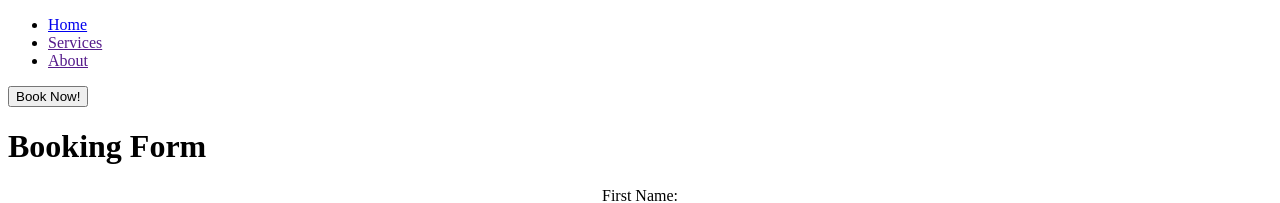
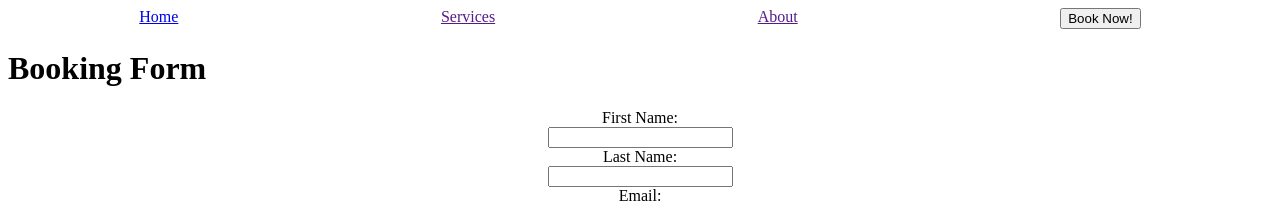
Before and after one commit to Brayydzz/Cleaning-Management-Frontend, a React (Create React App) app: page /bookings in a window 1280 px wide. Shown: the top 203 px of the page. Built offline with nearby package versions, Linux system fonts and the light colour scheme; no server answers; the HTML template or start-up script is replaced by a standard one.

Commit message:
Minor styling on Nav

```diff
--- a/src/Styled.js
+++ b/src/Styled.js
@@ -8,3 +8,16 @@ export const Form = styled.form `
     justify-content: center;
     align-items: center;
 `
+
+export const Navbar = styled.nav `
+    display: flex;
+    justify-content: space-between
+`
+
+export const NavUl = styled.ul `
+    display: flex;
+    justify-content: space-around;
+    list-style-type: none;
+    padding: 0;
+    margin: 0;
+`
--- a/src/components/Nav.js
+++ b/src/components/Nav.js
@@ -1,15 +1,16 @@
 import { Link } from "react-router-dom"
+import { NavUl } from "../Styled"
 
 const Nav = () => {
 
     return (
         <nav>
-            <ul>
+            <NavUl>
                 <li><Link to="/">Home</Link></li>
                 <li><Link>Services</Link></li>
                 <li><Link>About</Link></li>
-            </ul>
-            <Link to="/bookings"><button>Book Now!</button></Link>
+                <Link to="/bookings"><button>Book Now!</button></Link>
+            </NavUl>
         </nav>
     )
 }
```
